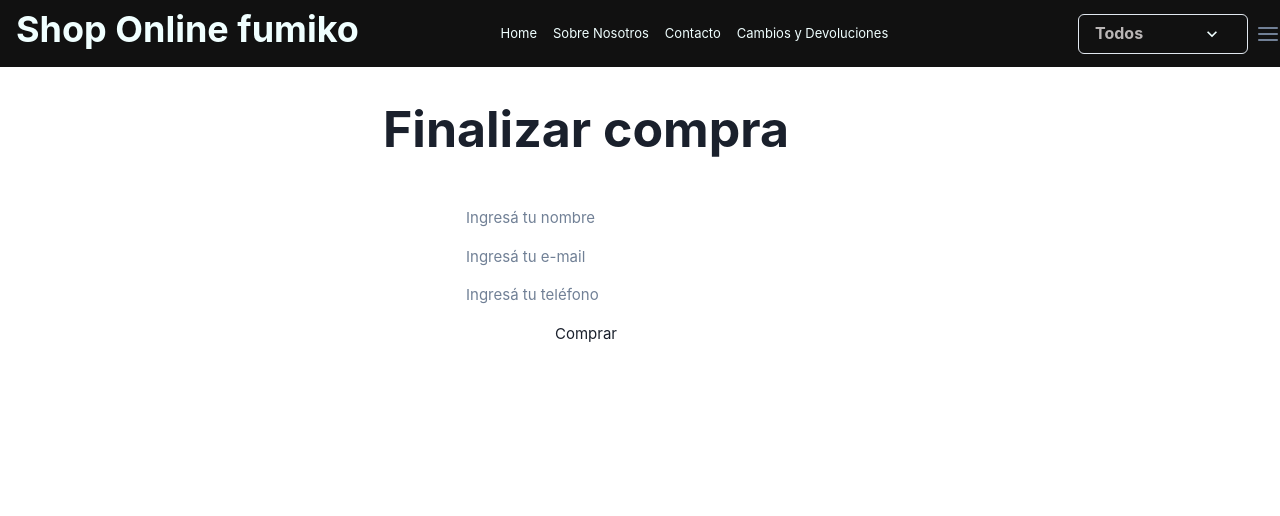
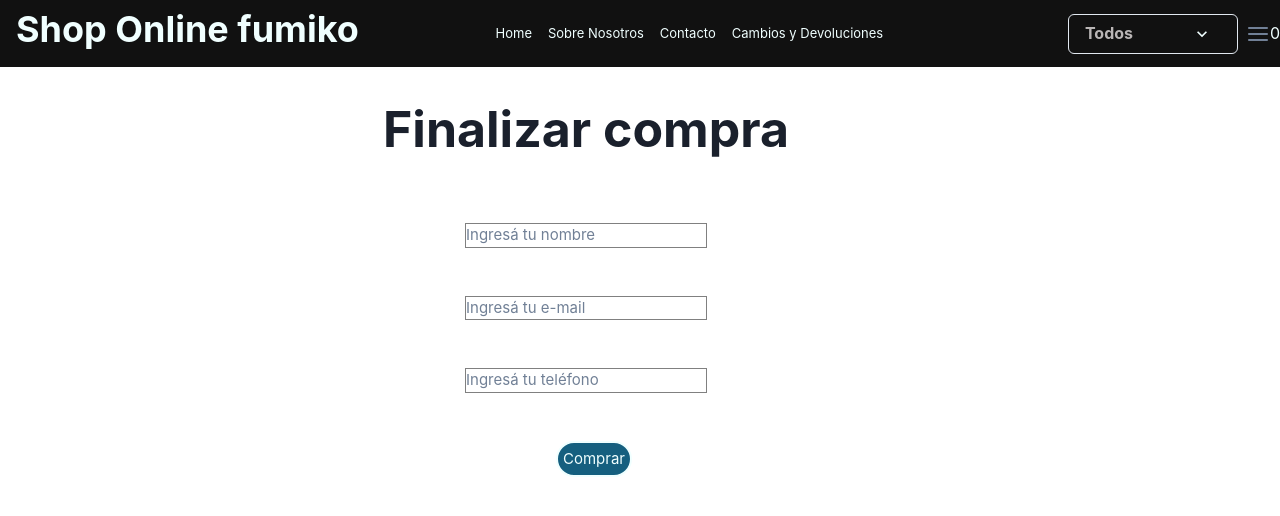
Before and after one commit to nicki1306/Pre-Entrega-React-Cianci, a React (Vite) app: page /checkout in a window 1280 px wide. Shown: the top 516 px of the page. Built offline with nearby package versions, Linux system fonts and the light colour scheme.

Commit message:
carrito final

```diff
--- a/src/App.css
+++ b/src/App.css
@@ -130,6 +130,21 @@
   margin-left: 1rem;
   margin-right: 1rem;
   font-size: 15px;
+
+}
+
+.producto-detalle{
+  display: flex;
+  flex-direction: column;
+  justify-content: center;
+  align-items: center;
+  gap: 1rem;
+  margin-top: 1rem;
+  margin-bottom: 1rem;
+  margin-left: 1rem;
+  margin-right: 1rem;
+  font-size: 15px;
+  background-color: cornflowerblue;
 }
 
 .main-title{
@@ -171,3 +186,31 @@
   margin-right: 1rem;
   font-size: 15px;
 }
+
+.form1{
+  display: flex;
+  flex-direction: column;
+  justify-content: center;
+  align-items: center;
+  gap: 1rem;
+  margin-top: 1rem;
+  margin-bottom: 1rem;
+  margin-left: 1rem;
+  margin-right: 1rem;
+  font-size: 15px;
+  border: 1px solid grey
+}
+
+.enviar{
+  margin-left: 1rem;
+  margin-top: 1rem;
+  margin-bottom: 1rem;
+  font-size: 1rem;
+  font-size: 15px;
+  cursor: pointer;
+  background-color: rgba(5, 84, 118, 0.934);
+  color: azure;
+  border: 2px solid azure;
+  border-radius: 20px;
+  padding: 5px;
+}
--- a/src/components/CardWidget.jsx
+++ b/src/components/CardWidget.jsx
@@ -1,40 +1,24 @@
-import React, { useState } from 'react';
-import { Box, Text, Icon} from "@chakra-ui/react"
+import React, { useState, useContext } from 'react';
+import { Icon } from "@chakra-ui/react"
 import { HamburgerIcon } from '@chakra-ui/icons';
+import { Link } from 'react-router-dom';
+import { CartContext } from '../context/CartContext';
 
 const CardWidget = () => {
     const [contador, setContador] = useState(0);
 
-    const mostrarNotificacion = () => {
-        alert(`Tienes ${contador} productos en tu carrito`);
-    };
+    const carritoInicial = JSON.parse(localStorage.getItem("carrito")) || [];
+    console.log(carritoInicial)
 
     return (
-        <Box
-        className="cart-widget"
-        onClick={mostrarNotificacion}
-        display="flex"
-        alignItems="center"
-        cursor="pointer"
-    >
-        <Icon as={HamburgerIcon} boxSize={6} color="gray.500" />
-        {contador > 0 && (
-            <Box
-                className="notification-badge"
-                id="notification-badge"
-                ml={2}
-                borderRadius="full"
-                bg="red.500"
-                color="white"
-                fontSize="sm"
-                px={2}
-                py={1}
-            >
-                {contador}
-            </Box>
-        )}
-    </Box>
-    );
-};
+        <Link to="/cart">
+            <Icon as={HamburgerIcon} boxSize={6} color="gray.500" />
+            <span>{carritoInicial.length}</span>
+        </Link>
+
+
+    )
+}
+
 
 export default CardWidget
--- a/src/components/Checkout.jsx
+++ b/src/components/Checkout.jsx
@@ -20,7 +20,6 @@ const Checkout = () => {
             productos: carrito,
             total: precioTotal()
         }
-        console.log(pedido);
 
         const pedidosRef = collection(db, "pedidos");
 
@@ -46,9 +45,9 @@ const Checkout = () => {
             <h1 className="main-title">Finalizar compra</h1>
             <form className="formulario" onSubmit={handleSubmit(comprar)}>
 
-                <input type="text" placeholder="Ingresá tu nombre" {...register("nombre")} />
-                <input type="email" placeholder="Ingresá tu e-mail" {...register("email")} />
-                <input type="phone" placeholder="Ingresá tu teléfono" {...register("telefono")} />
+                <input className="form1" type="text" placeholder="Ingresá tu nombre" {...register("nombre")} />
+                <input className="form1"type="email" placeholder="Ingresá tu e-mail" {...register("email")} />
+                <input className="form1" type="phone" placeholder="Ingresá tu teléfono" {...register("telefono")} />
 
                 <button className="enviar" type="submit">Comprar</button>
 
--- a/src/components/Item.jsx
+++ b/src/components/Item.jsx
@@ -6,7 +6,7 @@ const Item = ({ producto }) => {
     return (
         <div>
             <Card>
-                <CardBody>
+                <CardBody className='producto-detalle'>
                     <Stack mt='6' spacing='3'>
                         <Heading size='md'>{producto.titulo}</Heading>
                         <Text>
--- a/src/components/ItemDetail.jsx
+++ b/src/components/ItemDetail.jsx
@@ -7,7 +7,7 @@ import { CartContext } from "../context/CartContext"
 const ItemDetail = ({ item }) => {
 
     const { carrito, agregaralcarrito } = useContext(CartContext);
-    console.log("itemdetail:", agregaralcarrito);
+
 
     const [cantidad, setCantidad] = useState(1);
     const handleRestar = () => {
--- a/src/context/CartContext.jsx
+++ b/src/context/CartContext.jsx
@@ -20,6 +20,7 @@ export const CartProvider = ({ children }) => {
             nuevoCarrito.push(itemAgregado);
         }
         setCarrito(nuevoCarrito);
+        window.location = "/cart"
     };
 
     const cantidadEnCarrito = () => {
```
